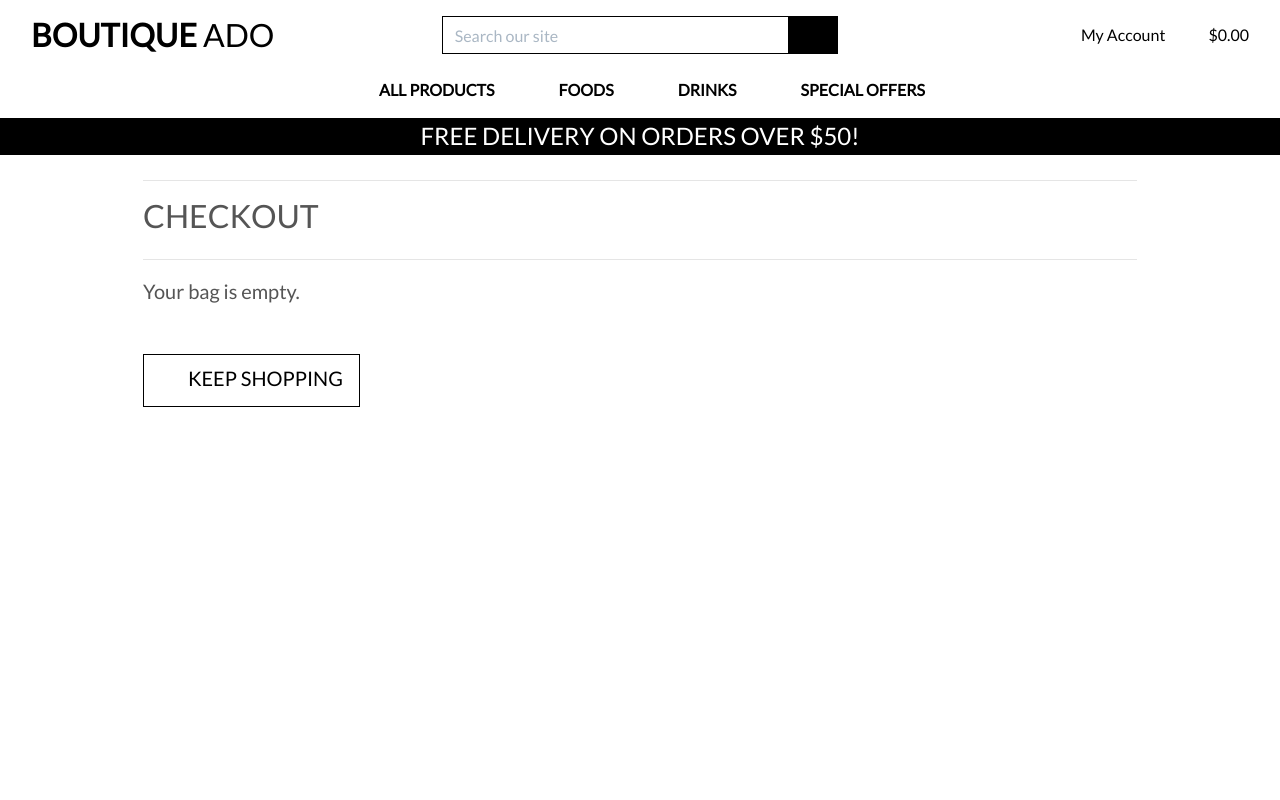
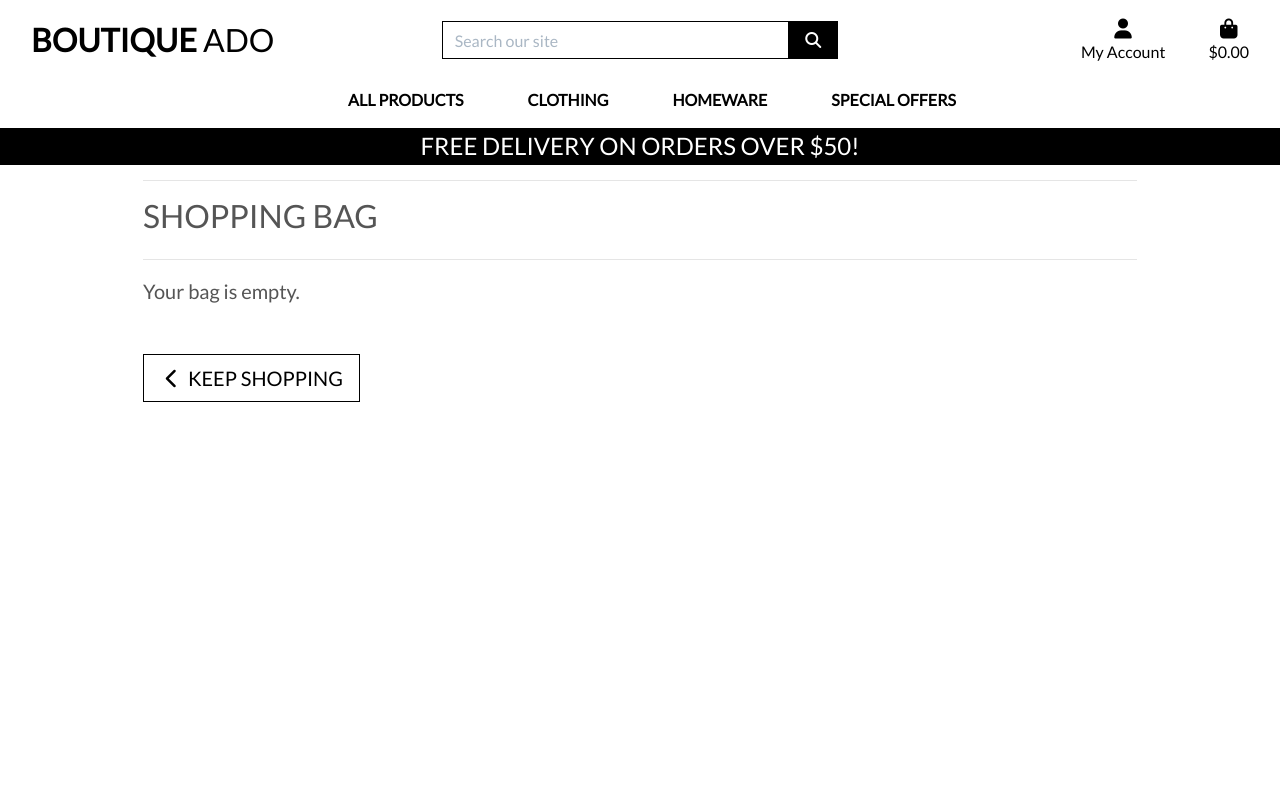
Before and after one commit to RobertJLewis/project_four, a Django app: page /bag/ in a window 1280 px wide. Run offline with Django 4.2, Linux system fonts and the light colour scheme; some libraries are stand-ins or nearby versions.

Commit message:
finish added product functionality

```diff
--- a/bag/templates/bag/bag.html
+++ b/bag/templates/bag/bag.html
@@ -16,7 +16,7 @@
         <div class="row">
             <div class="col">
                 <hr>
-                <h2 class="logo-font mb-4">Checkout</h2>
+                <h2 class="logo-font mb-4">Shopping Bag</h2>
                 <hr>
             </div>
         </div>
@@ -35,10 +35,15 @@
                                     <th scope="col">Subtotal</th>
                                 </tr>
                             </thead>
+
                             {% for item in bag_items %}
                                 <tr>
                                     <td class="p-3 w-25">
-                                        <img class="img-fluid rounded" src="{{ item.product.image.url }}">
+                                        {% if item.product.image %}
+                                        <img class="img-fluid rounded" src="{{ item.product.image.url }}" alt="{{ item.product.name }}">
+                                        {% else %}
+                                        <img class="img-fluid rounded" src="{{ MEDIA_URL }}noimage.png" alt="{{ item.product.name }}">
+                                        {% endif %}
                                     </td>
                                     <td class="py-3">
                                         <p class="my-0"><strong>{{ item.product.name }}</strong></p>
@@ -134,8 +139,8 @@
 {% block postloadjs %}
 {{ block.super }}
 {% include 'products/includes/quantity_input_script.html' %}
+
 <script type="text/javascript">
-
     // Update quantity on click
     $('.update-link').click(function(e) {
         var form = $(this).prev('.update-form');
@@ -149,6 +154,7 @@
         var size = $(this).data('product_size');
         var url = `/bag/remove/${itemId}/`;
         var data = {'csrfmiddlewaretoken': csrfToken, 'product_size': size};
+
         $.post(url, data)
          .done(function() {
              location.reload();
--- a/templates/base.html
+++ b/templates/base.html
@@ -26,7 +26,7 @@
 
   {% block corejs %}
   <!-- Add your kit code -->
-  <script src="https://kit.fontawesome.com<ADD YOUR KIT CODE HERE>.js" crossorigin="anonymous"></script>
+  <script src="https://kit.fontawesome.com/e063cdae02.js" crossorigin="anonymous"></script>
   <script src="https://cdn.jsdelivr.net/npm/jquery@3.5.1/dist/jquery.min.js"
     integrity="sha256-9/aliU8dGd2tb6OSsuzixeV4y/faTqgFtohetphbbj0=" crossorigin="anonymous"></script>
   <script src="https://cdn.jsdelivr.net/npm/popper.js@1.16.0/dist/umd/popper.min.js"
@@ -35,6 +35,7 @@
   <script src="https://stackpath.bootstrapcdn.com/bootstrap/4.4.1/js/bootstrap.min.js"
     integrity="sha384-wfSDF2E50Y2D1uUdj0O3uMBJnjuUD4Ih7YwaYd1iqfktj0Uod8GCExl3Og8ifwB6"
     crossorigin="anonymous"></script>
+
   <!-- Stripe -->
   <script src="https://js.stripe.com/v3/"></script>
   {% endblock %}
@@ -42,7 +43,7 @@
   {% block extra_js %}
   {% endblock %}
 
-  <title>Boutique Ado {% block extra_title %}{% endblock %}</title>
+  <title>project_four {% block extra_title %}{% endblock %}</title>
 </head>
 
 <body>
@@ -82,7 +83,7 @@
             <div class="dropdown-menu border-0" aria-labelledby="user-options">
               {% if request.user.is_authenticated %}
               {% if request.user.is_superuser %}
-              <a href="" class="dropdown-item">Product Management</a>
+              <a href="{% url 'add_product' %}" class="dropdown-item">Product Management</a>
               {% endif %}
               <a href="{% url 'profile' %}" class="dropdown-item">My Profile</a>
               <a href="{% url 'account_logout' %}" class="dropdown-item">Logout</a>
--- a/templates/includes/main-nav.html
+++ b/templates/includes/main-nav.html
@@ -13,25 +13,25 @@
         </li>
 
         <li class="nav-item dropdown">
-            <a class="logo-font font-weight-bold nav-link text-black mr-5" href="#" id="foods-link" data-toggle="dropdown" aria-haspopup="true" aria-expanded="false">
-                Foods
+            <a class="logo-font font-weight-bold nav-link text-black mr-5" href="#" id="clothing-link" data-toggle="dropdown" aria-haspopup="true" aria-expanded="false">
+                Clothing
             </a>
-            <div class="dropdown-menu border-0" aria-labelledby="foods-link">
-                <a href="{% url 'products' %}?category=frozen" class="dropdown-item">Frozen</a>
-                <a href="{% url 'products' %}?category=whole_foods" class="dropdown-item">Whole Foods</a>
-                <a href="{% url 'products' %}?category=meat_poultry" class="dropdown-item">Meat & Poultry</a>
-                <a href="{% url 'products' %}?category=all_foods" class="dropdown-item">All Foods</a>
+            <div class="dropdown-menu border-0" aria-labelledby="clothing-link">
+                <a href="{% url 'products' %}?category=activewear,essentials" class="dropdown-item">Activewear &amp; Essentials</a>
+                <a href="{% url 'products' %}?category=jeans" class="dropdown-item">Jeans</a>
+                <a href="{% url 'products' %}?category=shirts" class="dropdown-item">Shirts</a>
+                <a href="{% url 'products' %}?category=activewear,essentials,jeans,shirts" class="dropdown-item">All Clothing</a>
             </div>
         </li>
 
         <li class="nav-item dropdown">
-            <a class="logo-font font-weight-bold nav-link text-black mr-5" href="#" id="drink-link" data-toggle="dropdown" aria-haspopup="true" aria-expanded="false">
-                Drinks
+            <a class="logo-font font-weight-bold nav-link text-black mr-5" href="#" id="homeware-link" data-toggle="dropdown" aria-haspopup="true" aria-expanded="false">
+                Homeware
             </a>
-            <div class="dropdown-menu border-0" aria-labelledby="drink-link">
-                <a href="{% url 'products' %}?category=hot_beverages" class="dropdown-item">Hot Beverages</a>
-                <a href="{% url 'products' %}?category=cold_drinks" class="dropdown-item">Cold Drinks</a>
-                <a href="{% url 'products' %}?category=all_drinks" class="dropdown-item">All Drinks</a>
+            <div class="dropdown-menu border-0" aria-labelledby="homeware-link">
+                <a href="{% url 'products' %}?category=bed_bath" class="dropdown-item">Bed &amp; Bath</a>
+                <a href="{% url 'products' %}?category=kitchen_dining" class="dropdown-item">Kitchen &amp; Dining</a>
+                <a href="{% url 'products' %}?category=bed_bath,kitchen_dining" class="dropdown-item">All Homeware</a>
             </div>
         </li>
 
@@ -43,7 +43,7 @@
                 <a href="{% url 'products' %}?category=new_arrivals" class="dropdown-item">New Arrivals</a>
                 <a href="{% url 'products' %}?category=deals" class="dropdown-item">Deals</a>
                 <a href="{% url 'products' %}?category=clearance" class="dropdown-item">Clearance</a>
-                <a href="{% url 'products' %}?category=all_specials" class="dropdown-item">All Specials</a>
+                <a href="{% url 'products' %}?category=new_arrivals,deals,clearance" class="dropdown-item">All Specials</a>
             </div>
         </li>
     </ul>
--- a/templates/includes/mobile-top-header.html
+++ b/templates/includes/mobile-top-header.html
@@ -30,7 +30,7 @@
     <div class="dropdown-menu border-0" aria-labelledby="user-options">
         {% if request.user.is_authenticated %}
             {% if request.user.is_superuser %}
-                <a href="{% url 'account_logout' %}" class="dropdown-item">Product Management</a>
+                <a href="{% url 'add_product' %}" class="dropdown-item">Product Management</a>
             {% endif %}
             <a href="" class="dropdown-item">My Profile</a>
             <a href="{% url 'account_logout' %}" class="dropdown-item">Logout</a>
```
Also changed, not shown: products/views.py (+11 -1 lines), profiles/views.py (+4 -3 lines), templates/includes/toasts/toast_success.html (+7 -3 lines).
